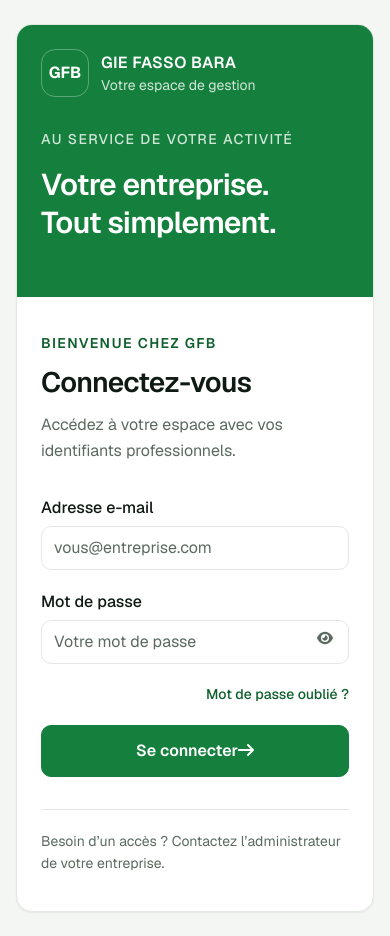
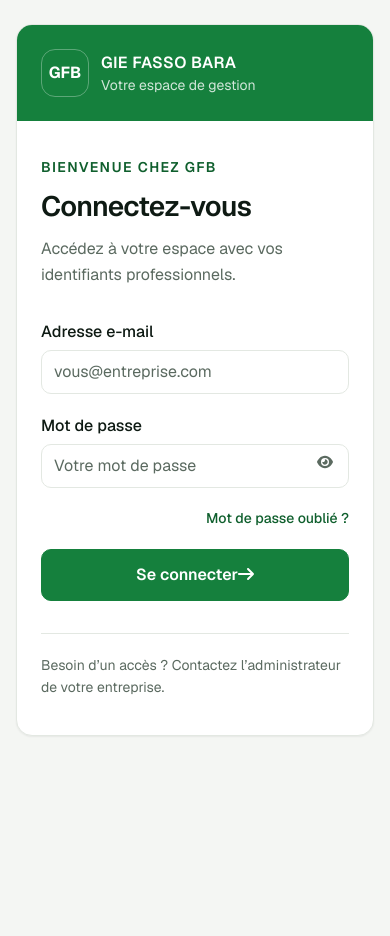
Before and after one commit to youngerdiarrandiaye/GBF-Fasso-bara, a Next.js app: page /login in a window 390 px wide. After the commit the page ends 844 px from the top, so only its background shows below. Built offline with nearby package versions, Linux system fonts and the light colour scheme; no server answers.

Commit message:
Keep mobile sign-in focused on the form

```diff
--- a/app/(auth)/layout.tsx
+++ b/app/(auth)/layout.tsx
@@ -18,7 +18,7 @@ export default function AuthLayout({ children }: { children: React.ReactNode })
               <p className="text-body-sm text-white/80">Votre espace de gestion</p>
             </div>
           </div>
-          <div className="my-8 max-w-md lg:my-16">
+          <div className="my-8 hidden max-w-md sm:block lg:my-16">
             <p className="mb-4 text-body-sm font-medium uppercase tracking-widest text-white/80">Au service de votre activité</p>
             <h2 className="text-3xl font-semibold leading-tight tracking-tight sm:text-4xl lg:text-5xl">Votre entreprise.<br />Tout simplement.</h2>
             <p className="mt-5 hidden text-body leading-relaxed text-white/80 sm:block">Retrouvez vos produits, suivez vos stocks et gérez vos factures dans un même espace.</p>
```
